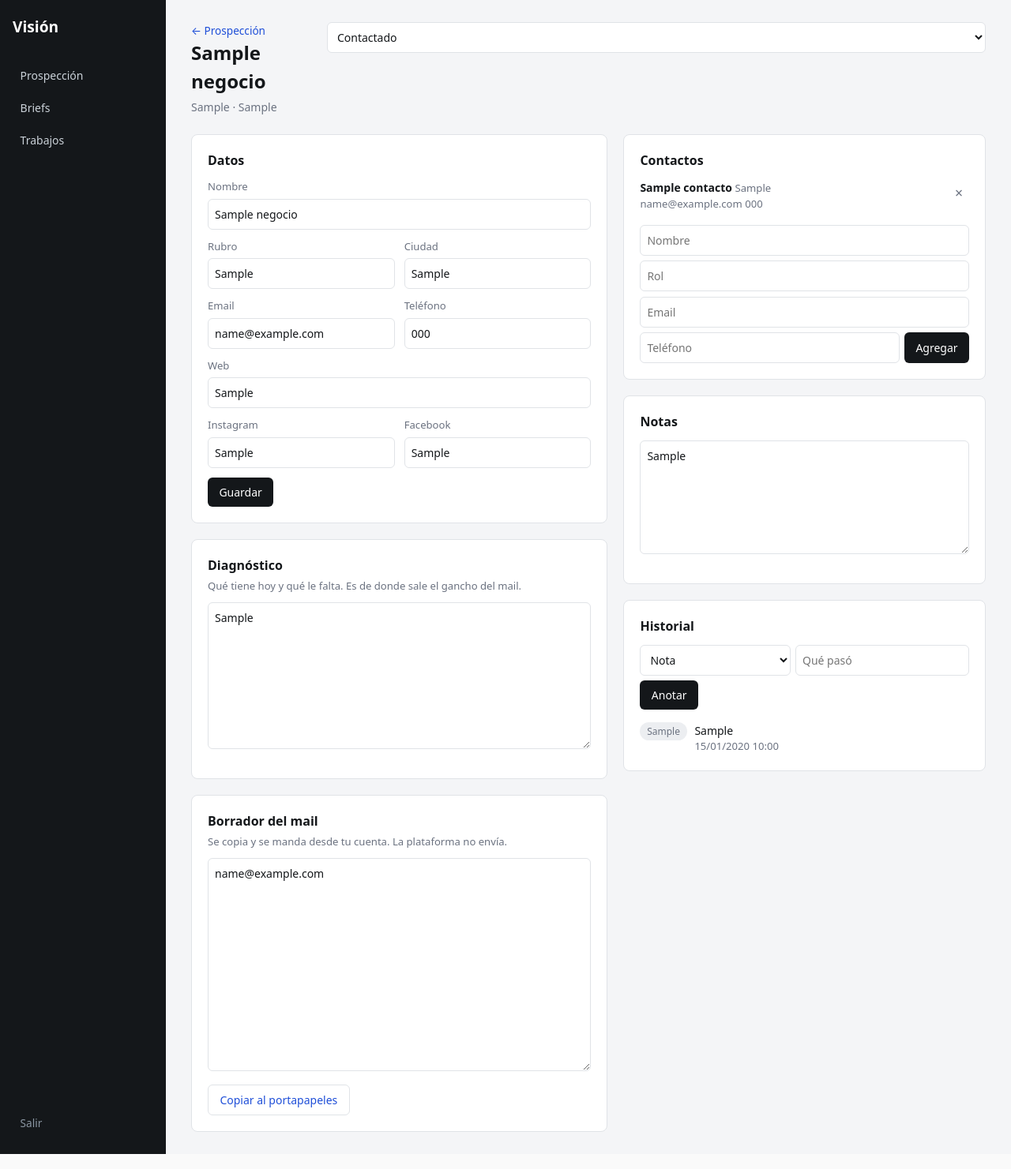
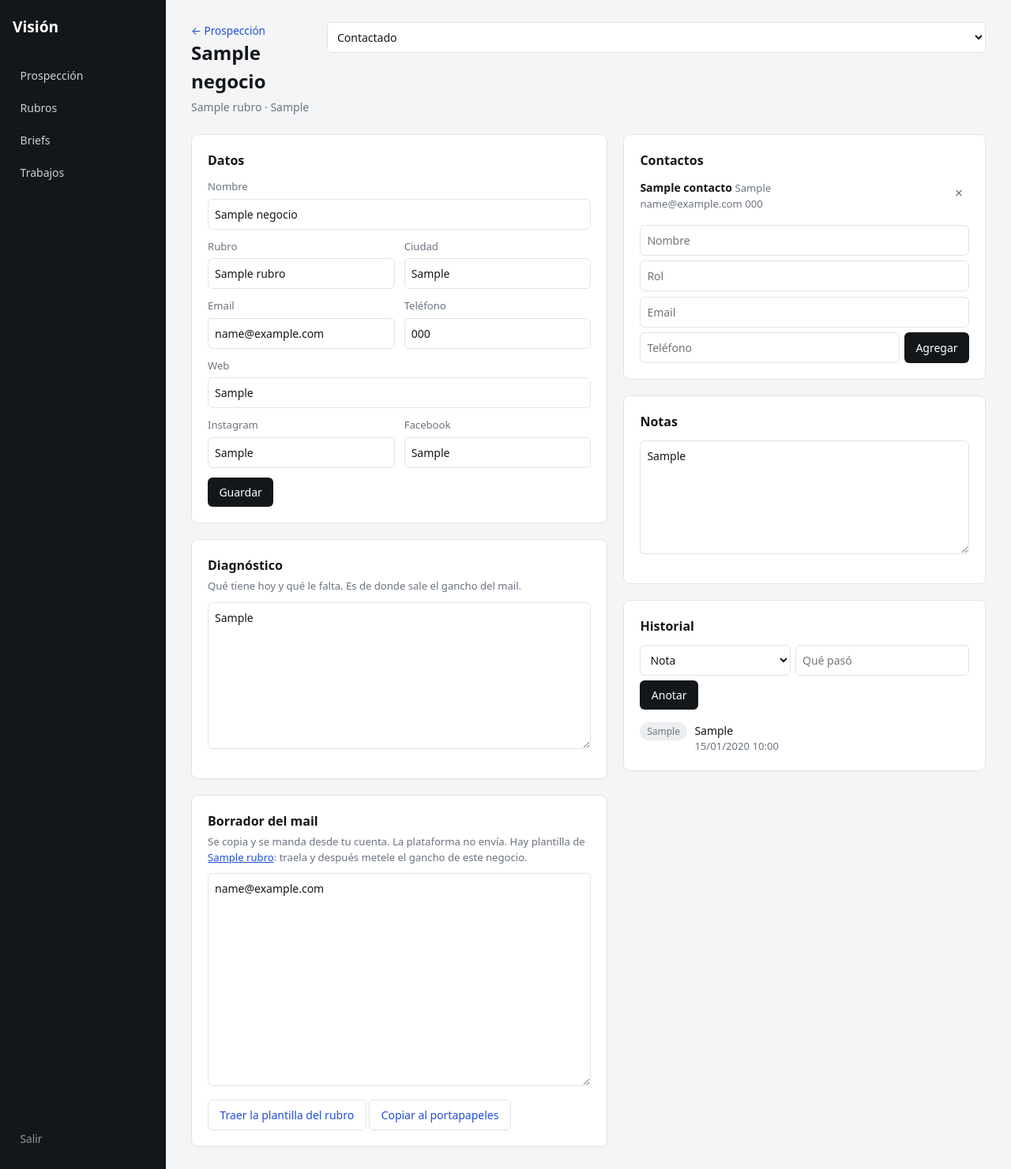
Before and after one commit to cerosmrt/vision-platform, a Flask app: page /admin/negocio/1 in a window 1280 px wide. Shown: the whole page at 79% size. Run offline with Flask 3, Linux system fonts and the light colour scheme; the visitor is signed in with stand-in values (Sample User, id 1); tables that the repository leaves empty hold one stand-in row (values such as "Sample post").

Commit message:
Primera versión para Railway

```diff
--- a/app.py
+++ b/app.py
@@ -25,9 +25,11 @@ from models import (
     Brief,
     Contacto,
     Negocio,
+    Rubro,
     Trabajo,
     ahora,
     db,
+    slugify,
 )
 
 app = Flask(__name__)
@@ -99,11 +101,42 @@ def negocio_o_404(negocio_id):
     return negocio
 
 
+def rubro_o_404(rubro_id):
+    rubro = db.session.get(Rubro, rubro_id)
+    if not rubro:
+        abort(404)
+    return rubro
+
+
+def resolver_rubro(datos):
+    """El rubro que viene en el request, sea por id o por nombre escrito.
+
+    Escribir un rubro que no existe lo crea: cargar un negocio no se tiene que frenar
+    para dar de alta un rubro antes.
+    """
+    if "rubro_id" in datos:
+        valor = datos["rubro_id"]
+        return db.session.get(Rubro, int(valor)) if valor else None
+
+    nombre = (datos.get("rubro") or "").strip()
+    if not nombre:
+        return None
+    slug = slugify(nombre)
+    rubro = Rubro.query.filter_by(slug=slug).first()
+    if not rubro:
+        rubro = Rubro(nombre=nombre, slug=slug)
+        db.session.add(rubro)
+        db.session.flush()
+    return rubro
+
+
 CAMPOS_NEGOCIO = [
-    "nombre", "rubro", "ciudad", "provincia", "web", "instagram",
+    "nombre", "ciudad", "provincia", "web", "instagram",
     "facebook", "email", "telefono", "estado", "diagnostico",
     "borrador_mail", "notas",
 ]
+
+CAMPOS_RUBRO = ["plantilla_mail", "que_ofrecer", "notas"]
 
 CAMPOS_BRIEF = ["nombre", "email", "telefono"] + [c for c, _, _ in PREGUNTAS_BRIEF]
 
@@ -170,9 +203,9 @@ def admin_index():
     estado = request.args.get("estado")
     if estado:
         query = query.filter_by(estado=estado)
-    rubro = request.args.get("rubro")
+    rubro = request.args.get("rubro", type=int)
     if rubro:
-        query = query.filter_by(rubro=rubro)
+        query = query.filter_by(rubro_id=rubro)
     buscar = request.args.get("q")
     if buscar:
         query = query.filter(Negocio.nombre.ilike(f"%{buscar}%"))
@@ -183,9 +216,7 @@ def admin_index():
     for n in Negocio.query.filter(Negocio.deleted_at.is_(None)).all():
         conteos[n.estado] = conteos.get(n.estado, 0) + 1
 
-    rubros = sorted(
-        {n.rubro for n in Negocio.query.filter(Negocio.rubro.isnot(None)).all()}
-    )
+    rubros = Rubro.query.order_by(Rubro.nombre).all()
     sin_leer = Brief.query.filter_by(leido=False).count()
 
     return render_template(
@@ -201,7 +232,19 @@ def admin_index():
 @app.route("/admin/negocio/<int:negocio_id>")
 @login_required
 def admin_negocio(negocio_id):
-    return render_template("admin/negocio.html", negocio=negocio_o_404(negocio_id))
+    return render_template(
+        "admin/negocio.html",
+        negocio=negocio_o_404(negocio_id),
+        rubros=Rubro.query.order_by(Rubro.nombre).all(),
+    )
+
+
+@app.route("/admin/rubros")
+@login_required
+def admin_rubros():
+    return render_template(
+        "admin/rubros.html", rubros=Rubro.query.order_by(Rubro.nombre).all()
+    )
 
 
 @app.route("/admin/briefs")
@@ -231,7 +274,13 @@ def api_crear_negocio():
 
     negocio = Negocio()
     _campos(negocio, datos, CAMPOS_NEGOCIO)
+    negocio.rubro_rel = resolver_rubro(datos)
     negocio.estado = negocio.estado or "sin_investigar"
+
+    # El mail arranca con la plantilla del rubro. Lo específico se agrega después.
+    if not negocio.borrador_mail and negocio.rubro_rel:
+        negocio.borrador_mail = negocio.rubro_rel.render(negocio)
+
     db.session.add(negocio)
     db.session.commit()
     return jsonify(negocio.as_dict()), 201
@@ -245,6 +294,8 @@ def api_editar_negocio(negocio_id):
     estado_previo = negocio.estado
 
     _campos(negocio, datos, CAMPOS_NEGOCIO)
+    if "rubro" in datos or "rubro_id" in datos:
+        negocio.rubro_rel = resolver_rubro(datos)
 
     # Pasar a "contactado" sella la fecha, que es lo que después ordena el seguimiento.
     if negocio.estado == "contactado" and estado_previo != "contactado":
@@ -300,6 +351,87 @@ def api_borrar_contacto(contacto_id):
     if not contacto:
         abort(404)
     db.session.delete(contacto)
+    db.session.commit()
+    return jsonify({"ok": True})
+
+
+@app.route("/api/negocios/<int:negocio_id>/plantilla", methods=["POST"])
+@api_login_required
+def api_aplicar_plantilla(negocio_id):
+    """Vuelca la plantilla del rubro al borrador del negocio.
+
+    Pisa lo que haya: se usa para volver a la base cuando el borrador se fue de tema.
+    """
+    negocio = negocio_o_404(negocio_id)
+    if not negocio.rubro_rel:
+        return jsonify({"error": "el negocio no tiene rubro"}), 400
+    texto = negocio.rubro_rel.render(negocio)
+    if not texto:
+        return jsonify({"error": "el rubro no tiene plantilla"}), 400
+
+    negocio.borrador_mail = texto
+    db.session.commit()
+    return jsonify(negocio.as_dict())
+
+
+# --------------------------------------------------------------------------
+# API admin — rubros
+# --------------------------------------------------------------------------
+
+@app.route("/api/rubros", methods=["GET"])
+@api_login_required
+def api_listar_rubros():
+    rubros = Rubro.query.order_by(Rubro.nombre).all()
+    return jsonify([r.as_dict() for r in rubros])
+
+
+@app.route("/api/rubros", methods=["POST"])
+@api_login_required
+def api_crear_rubro():
+    datos = request.get_json(silent=True) or {}
+    nombre = (datos.get("nombre") or "").strip()
+    if not nombre:
+        return jsonify({"error": "el nombre es obligatorio"}), 400
+    if Rubro.query.filter_by(slug=slugify(nombre)).first():
+        return jsonify({"error": "ya existe un rubro con ese nombre"}), 400
+
+    rubro = Rubro(nombre=nombre, slug=slugify(nombre))
+    _campos(rubro, datos, CAMPOS_RUBRO)
+    db.session.add(rubro)
+    db.session.commit()
+    return jsonify(rubro.as_dict()), 201
+
+
+@app.route("/api/rubros/<int:rubro_id>", methods=["PATCH"])
+@api_login_required
+def api_editar_rubro(rubro_id):
+    rubro = rubro_o_404(rubro_id)
+    datos = request.get_json(silent=True) or {}
+    _campos(rubro, datos, CAMPOS_RUBRO)
+
+    nombre = (datos.get("nombre") or "").strip()
+    if nombre and slugify(nombre) != rubro.slug:
+        if Rubro.query.filter_by(slug=slugify(nombre)).first():
+            return jsonify({"error": "ya existe un rubro con ese nombre"}), 400
+        rubro.nombre, rubro.slug = nombre, slugify(nombre)
+    elif nombre:
+        rubro.nombre = nombre
+
+    db.session.commit()
+    return jsonify(rubro.as_dict())
+
+
+@app.route("/api/rubros/<int:rubro_id>", methods=["DELETE"])
+@api_login_required
+def api_borrar_rubro(rubro_id):
+    """Solo si no quedó ningún negocio colgando: perder el rubro de un negocio
+    cargado es perder por qué se lo contactó."""
+    rubro = rubro_o_404(rubro_id)
+    if rubro.cuantos:
+        return jsonify(
+            {"error": f"tiene {rubro.cuantos} negocio(s); movelos antes de borrarlo"}
+        ), 400
+    db.session.delete(rubro)
     db.session.commit()
     return jsonify({"ok": True})
 
@@ -407,6 +539,48 @@ def api_borrar_trabajo(trabajo_id):
 # Arranque
 # --------------------------------------------------------------------------
 
+def migrar_rubros():
+    """Pasa el rubro de texto suelto en `negocio` a la tabla `rubro`.
+
+    Corre sola y una sola vez: si la columna vieja ya no está, no hace nada. Existe
+    porque la base de dev se creó antes de que el rubro fuera una entidad.
+    """
+    from sqlalchemy import inspect, text
+
+    columnas = {c["name"] for c in inspect(db.engine).get_columns("negocio")}
+    if "rubro_id" not in columnas:
+        db.session.execute(text("ALTER TABLE negocio ADD COLUMN rubro_id INTEGER"))
+        db.session.commit()
+    if "rubro" not in columnas:
+        return
+
+    filas = db.session.execute(
+        text("SELECT id, rubro FROM negocio WHERE rubro IS NOT NULL AND rubro != ''")
+    ).all()
+    for negocio_id, nombre in filas:
+        slug = slugify(nombre)
+        rubro = Rubro.query.filter_by(slug=slug).first()
+        if not rubro:
+            rubro = Rubro(nombre=nombre.strip(), slug=slug)
+            db.session.add(rubro)
+            db.session.flush()
+        db.session.execute(
+            text("UPDATE negocio SET rubro_id = :rid WHERE id = :nid"),
+            {"rid": rubro.id, "nid": negocio_id},
+        )
+    db.session.commit()
+
+    try:
+        db.session.execute(text("ALTER TABLE negocio DROP COLUMN rubro"))
+        db.session.commit()
+    except Exception:
+        # SQLite viejo no sabe soltar columnas. Queda ahí sin molestar a nadie.
+        db.session.rollback()
+
+    if filas:
+        print(f"Rubros migrados desde texto: {len(filas)} negocio(s)")
+
+
 def crear_admin_inicial():
     """Crea el admin de la config si todavía no hay ninguno."""
     if Admin.query.first():
@@ -422,8 +596,16 @@ def crear_admin_inicial():
     print(f"Admin inicial creado: {email}")
 
 
-if __name__ == "__main__":
+def inicializar_base():
+    """Crea la estructura mínima y el admin inicial al arrancar el servicio."""
     with app.app_context():
         db.create_all()
+        migrar_rubros()
         crear_admin_inicial()
+
+
+inicializar_base()
+
+
+if __name__ == "__main__":
     app.run(debug=app.config.get("DEBUG", False), port=5000)
--- a/templates/admin/base.html
+++ b/templates/admin/base.html
@@ -12,6 +12,7 @@
     <a class="marca" href="{{ url_for('admin_index') }}">Visión</a>
     <nav>
       <a href="{{ url_for('admin_index') }}">Prospección</a>
+      <a href="{{ url_for('admin_rubros') }}">Rubros</a>
       <a href="{{ url_for('admin_briefs') }}">Briefs</a>
       <a href="{{ url_for('admin_trabajos') }}">Trabajos</a>
     </nav>
--- a/templates/admin/negocio.html
+++ b/templates/admin/negocio.html
@@ -22,7 +22,12 @@
       <form onsubmit="guardarDatos(event)">
         <label>Nombre <input name="nombre" value="{{ negocio.nombre }}"></label>
         <div class="fila">
-          <label>Rubro <input name="rubro" value="{{ negocio.rubro or '' }}"></label>
+          <label>Rubro
+            <input name="rubro" value="{{ negocio.rubro or '' }}" list="lista-rubros" autocomplete="off">
+            <datalist id="lista-rubros">
+              {% for r in rubros %}<option value="{{ r.nombre }}">{% endfor %}
+            </datalist>
+          </label>
           <label>Ciudad <input name="ciudad" value="{{ negocio.ciudad or '' }}"></label>
         </div>
         <div class="fila">
@@ -46,9 +51,20 @@
 
     <section class="tarjeta">
       <h2>Borrador del mail</h2>
-      <p class="ayuda">Se copia y se manda desde tu cuenta. La plataforma no envía.</p>
+      <p class="ayuda">Se copia y se manda desde tu cuenta. La plataforma no envía.
+        {%- if negocio.rubro_rel and negocio.rubro_rel.plantilla_mail %}
+        Hay plantilla de <a href="{{ url_for('admin_rubros') }}">{{ negocio.rubro }}</a>:
+        traela y después metele el gancho de este negocio.
+        {%- elif negocio.rubro_rel %}
+        <a href="{{ url_for('admin_rubros') }}">{{ negocio.rubro }}</a> todavía no tiene plantilla.
+        {%- endif %}</p>
       <textarea id="borrador_mail" rows="12" onblur="guardarCampo('borrador_mail', this.value)">{{ negocio.borrador_mail or '' }}</textarea>
-      <button class="secundario" onclick="copiarBorrador()">Copiar al portapapeles</button>
+      <div class="acciones">
+        {% if negocio.rubro_rel and negocio.rubro_rel.plantilla_mail %}
+          <button class="secundario" onclick="traerPlantilla()">Traer la plantilla del rubro</button>
+        {% endif %}
+        <button class="secundario" onclick="copiarBorrador()">Copiar al portapapeles</button>
+      </div>
     </section>
   </div>
 
```
Also changed, not shown: models.py (+74 -1 lines), offered-responded-pending-etc.txt (added, +7 -0 lines), seed.py (+96 -3 lines), templates/admin/index.html (+7 -2 lines), 2 other files.
